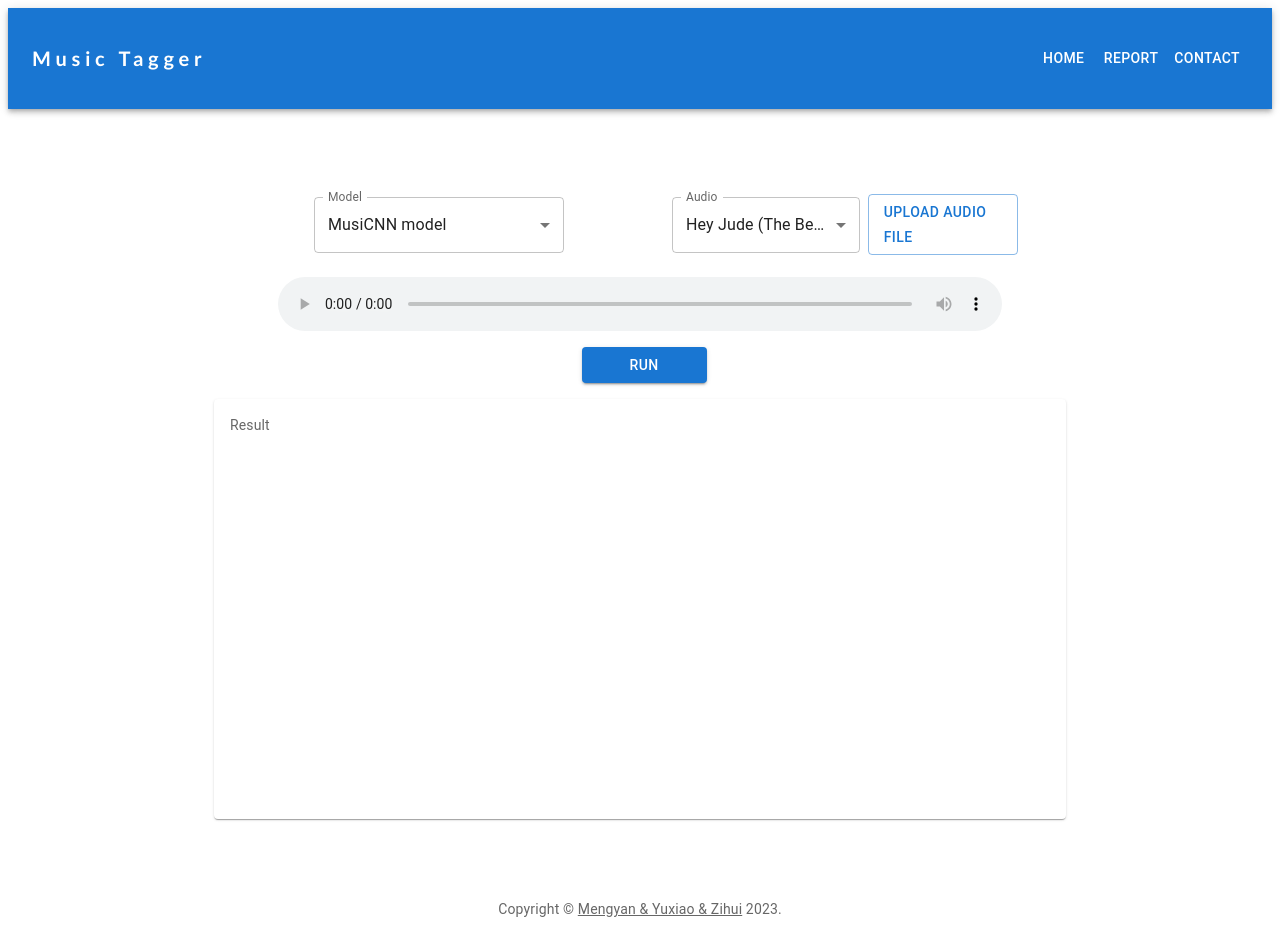
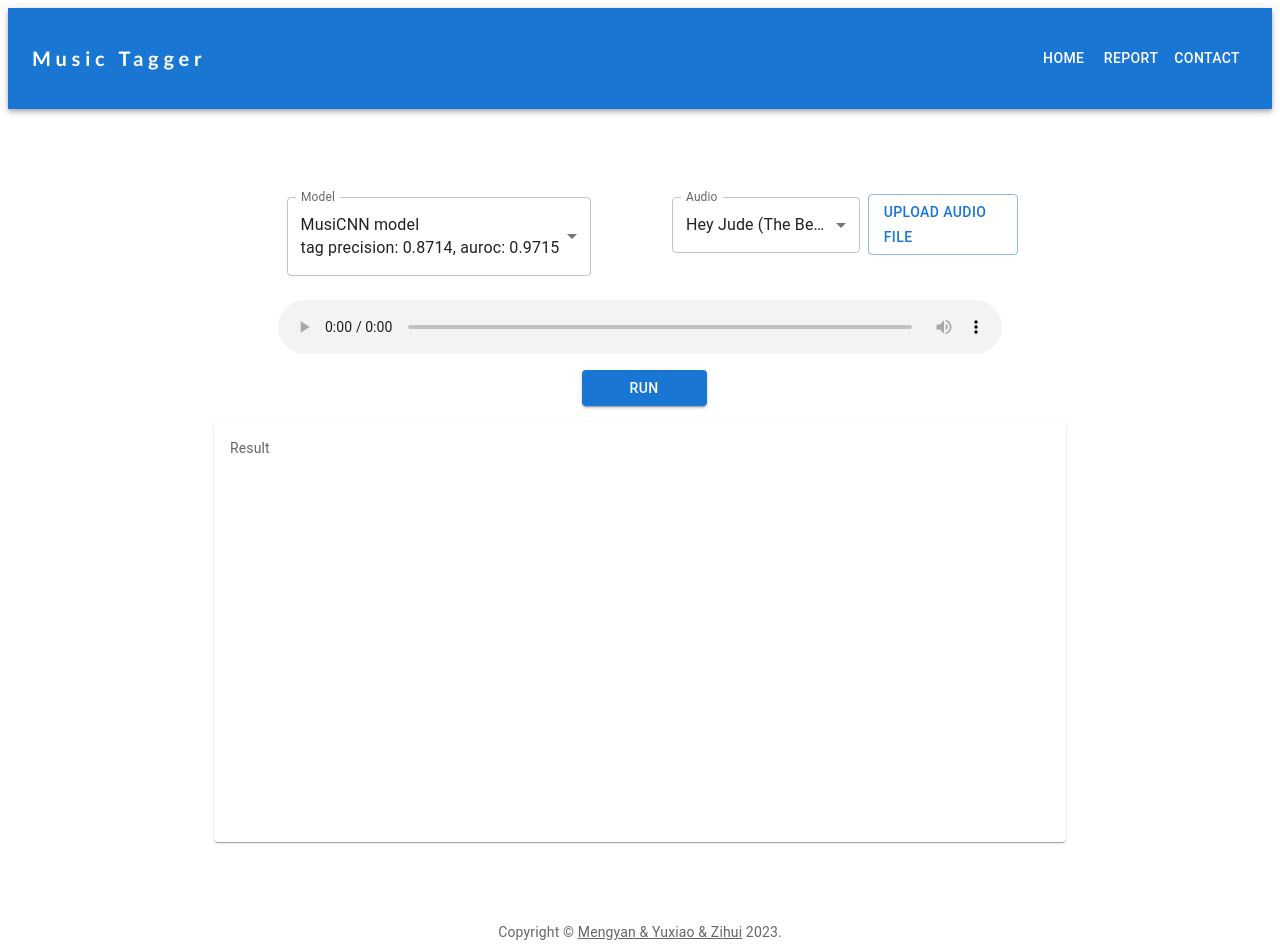
Before and after one commit to mengyanw/music-tagger-web, a React (Create React App) app: page / in a window 1280 px wide. Before the commit the page ends 927 px from the top, so only its background shows below. Built offline with nearby package versions, Linux system fonts and the light colour scheme.

Commit message:
feat: more models

```diff
--- a/src/HomeScreen.js
+++ b/src/HomeScreen.js
@@ -114,9 +114,13 @@ function HomeScreen() {
                                     label="Model"
                                     onChange={(event) => setModelPath(event.target.value)}
                                 >
-                                    <MenuItem value={'samplecnn.pt'}>Sample-level CNN model</MenuItem>
-                                    <MenuItem value={'musicnn.pt'}>MusiCNN model</MenuItem>
-                                    <MenuItem value={'fcn.pt'}>FCN model</MenuItem>
+                                    <MenuItem value={'musicnn.pt'}>MusiCNN model <br /> tag precision: 0.8714, auroc: 0.9715</MenuItem>
+                                    <MenuItem value={'samplecnn.pt'}>Sample-level CNN model <br />tag precision: 0.5556, auroc: 0.5011</MenuItem>
+                                    <MenuItem value={'crnn.pt'}>CRNN model <br />tag precision: 0.3592, auroc: 0.7094</MenuItem>
+                                    <MenuItem value={'fcn.pt'}>FCN model <br />tag precision: 0.3156, auroc: 0.6765</MenuItem>
+                                    <MenuItem value={'cnnsa.pt'}>CNNSA model <br />tag precision: 0.2905, auroc: 0.6673</MenuItem>
+
+
                                 </Select>
                             </FormControl>
                         </Grid>
--- a/src/NavBar.js
+++ b/src/NavBar.js
@@ -9,9 +9,7 @@ import Menu from '@mui/material/Menu';
 import MenuIcon from '@mui/icons-material/Menu';
 import Container from '@mui/material/Container';
 import Button from '@mui/material/Button';
-import Tooltip from '@mui/material/Tooltip';
 import MenuItem from '@mui/material/MenuItem';
-import AdbIcon from '@mui/icons-material/Adb';
 
 const pages = [
     { text: 'Home', href: '/' },
@@ -122,9 +120,6 @@ function ResponsiveAppBar() {
                                         {page.text}
                                     </Link>
                                 </Button>
-                                // <Link key={page.text} href={page.href} sx={{ my: 2, color: 'white', display: 'block' }} >
-                                //     <Typography>{page.text}</Typography>
-                                // </Link>
                             ))
                         }
                     </Box>
```
Also changed, not shown: 2 other files (tests, documents, lock files or other folders).
